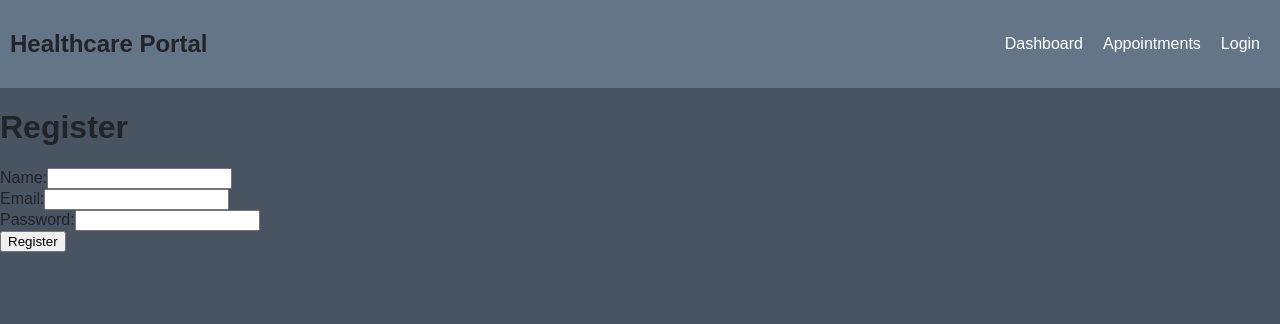
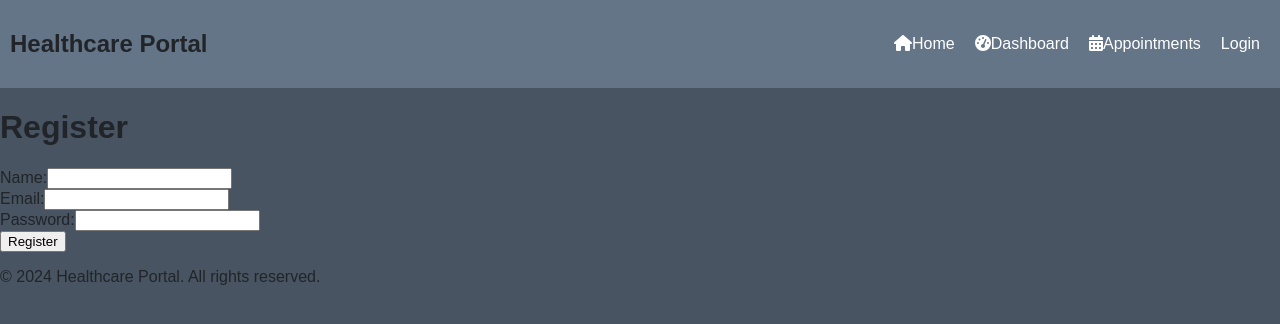
Before and after one commit to BelloBer/HealthCare, a React (Create React App) app: page /register in a window 1280 px wide. Shown: the top 324 px of the page. Built offline with nearby package versions, Linux system fonts and the light colour scheme.

Commit message:
added Footer

```diff
--- a/package.json
+++ b/package.json
@@ -3,13 +3,16 @@
   "version": "0.1.0",
   "private": true,
   "dependencies": {
+    "@fortawesome/fontawesome-svg-core": "^6.6.0",
+    "@fortawesome/free-solid-svg-icons": "^6.6.0",
+    "@fortawesome/react-fontawesome": "^0.2.2",
     "@testing-library/jest-dom": "^5.17.0",
     "@testing-library/react": "^13.4.0",
     "@testing-library/user-event": "^13.5.0",
     "axios": "^1.7.2",
     "react": "^18.3.1",
     "react-dom": "^18.3.1",
-    "react-router-dom": "^6.24.1",
+    "react-router-dom": "^6.25.0",
     "react-scripts": "5.0.1",
     "styled-components": "^6.1.11",
     "web-vitals": "^2.1.4"
--- a/src/App.js
+++ b/src/App.js
@@ -9,6 +9,7 @@ import Dashboard from './pages/Dashboard';
 import Appointments from './pages/Appointments';
 import Login from './pages/Login';
 import Register from './pages/Register';
+import Footer from './components/Footer';
 
 function App() {
     return (
@@ -21,6 +22,7 @@ function App() {
                 <Route path="/login" element={<Login/>} />
                 <Route path="/register" element={<Register/>} />
             </Routes>
+            <Footer/>
         </ThemeProvider>
     );
 }
--- /dev/null
+++ b/src/components/Footer.js
@@ -0,0 +1,11 @@
+import React from 'react';
+
+const Footer = () => {
+  return (
+    <footer className="footer">
+      <p>&copy; 2024 Healthcare Portal. All rights reserved.</p>
+    </footer>
+  );
+};
+
+export default Footer;
--- a/src/components/Header.js
+++ b/src/components/Header.js
@@ -1,6 +1,8 @@
 //src/components/Header.js
 import React from 'react';
 import { Link } from 'react-router-dom';
+import { FontAwesomeIcon } from '@fortawesome/react-fontawesome';
+import { faHome, faTachometerAlt, faCalendarAlt } from '@fortawesome/free-solid-svg-icons';
 import styled from 'styled-components';
 
 const Nav = styled.nav`
@@ -25,8 +27,9 @@ const Header = () => {
         <Nav>
             <h1>Healthcare Portal</h1>
             <div>
-                <NavLink to="/">Dashboard</NavLink>
-                <NavLink to="/appointments">Appointments</NavLink>
+                <NavLink to="Home"><FontAwesomeIcon icon={faHome} />Home</NavLink>
+                <NavLink to="/"><FontAwesomeIcon icon={faTachometerAlt} />Dashboard</NavLink>
+                <NavLink to="/appointments"><FontAwesomeIcon icon={faCalendarAlt} />Appointments</NavLink>
                 <NavLink to="/login">Login</NavLink>
             </div>
         </Nav>
```
Also changed, not shown: public/index.html (+1 -21 lines), 1 other file (tests, documents, lock files or other folders).
